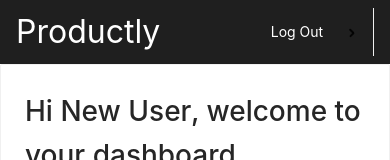
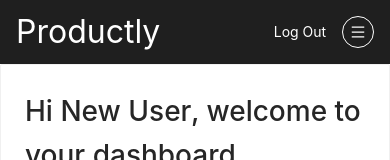
Before and after one commit to markoco14/nextjs-admin, a Next.js app: page /admin in a window 390 px wide. Shown: the top 160 px of the page. Built offline with nearby package versions, Linux system fonts and the light colour scheme; what miragejs would draw is missing.

Commit message:
set mobile and desktop navigation to inline and fix menu key errors

```diff
--- a/components/adminLayout.js
+++ b/components/adminLayout.js
@@ -1,9 +1,19 @@
 import Link from "next/link";
-import { Row, Col, Menu, Dropdown } from 'antd';
+import { useState } from 'react';
+import { Row, Col, Menu, Button, Drawer } from 'antd';
 import { MenuOutlined } from '@ant-design/icons'
-
+import { withRouter } from "next/router";
 
 export default function Layout({ children }) {
+    const [isVisible, setIsVisible] = useState(false);
+
+    const showDrawer = () => {
+        setIsVisible(true);
+    };
+
+    const onClose = () => {
+        setIsVisible(false);
+    };
 
     return (
         <>
@@ -12,62 +22,77 @@
                     <Col span={6} style={{ display: 'flex', alignItems: 'center'}}>
                         <span style={{fontSize: '2rem'}}>Productly</span>
                     </Col>
-                    <Col span={18} style={{ display: 'flex', justifyContent: 'right', alignItems: 'center'}}>
+                    <Col span={18} style={{ display: 'flex', justifyContent: 'right', alignItems: 'center', gap: '1rem'}}>
                         <Link href={`/`}>
                             <a>Log Out</a>
                         </Link>
-                        <Menu
+                        <Button
+                            className="show-800"
+                            onClick={showDrawer}
+                            ghost='true'
+                            shape='circle'
+                        >
+                            <MenuOutlined />
+                        </Button>
+                        <Drawer
+                            width='250px'
                             className='show-800'
-                            mode='vertical'
-                            title='Menu'
-                            style={{ backgroundColor: '#1f1f1f' }}
-                            icon={<MenuOutlined style={{ color: 'white', width: '1rem', height: '1rem' }}/>}
+                            placement="right"
+                            visible={isVisible}
+                            onClose={onClose}
                         >
-                            <Menu.SubMenu>
-                                <Menu.Item>
+                            <Menu
+                                mode="inline"
+                            >
+                                <Menu.Item key='1'>
                                     <Link href={`/admin`}>
                                         <a>Home</a>
                                     </Link>
                                 </Menu.Item>
-                                <Menu.SubMenu key="SubMenu" title="Products">
-                                    <Menu.Item>
+                                <Menu.SubMenu
+                                    title="Products"
+                                    type="vertical"
+                                >
+                                    <Menu.Item key='2'>
                                         <Link href={`/admin/products`}>
                                             <a>Catalogue</a>
                                         </Link>
                                     </Menu.Item>
-                                    <Menu.Item>
+                                    <Menu.Item key='3'>
                                         <Link href={`/admin/products/manage`}>
                                             <a>Manage</a>
                                         </Link>
                                     </Menu.Item>
                                 </Menu.SubMenu>
-                                <Menu.Item>
+                                <Menu.Item key='4'>
                                     <Link href={`/admin/stats`}>
                                         <a>Stats</a>
                                     </Link>
                                 </Menu.Item>
-                            </Menu.SubMenu>
-                        </Menu>
+                            </Menu>
+                        </Drawer>
                     </Col>
                 </Row>
             </header>
             <main>
-                <Row style={{flexFlow: 'nowrap', minHeight: '100vh', backgroundColor: '#1f1f1f', color: 'white'}}>
+                <Row style={{flexFlow: 'nowrap', minHeight: '100vh'}}>
                     <Col
-                        style={{ minWidth: '150px' }}
+                        style={{ minWidth: '200px', backgroundColor: 'white' }}
                         className="hide-800"
                     >
                         <Menu
+                            mode='inline'
                             className='hide-800'
-                            style={{ backgroundColor: '#1f1f1f' }}
+
+                            style={{ minHeight: '100%' }}
                         >
                             <Menu.Item>
                                 <Link href={`/admin`}
                                 >
-                                    <a style={{ color: 'white' }}>Home</a>
+                                    <a>Home</a>
                                 </Link>
                             </Menu.Item>
-                            <Menu.SubMenu key="SubMenu" title="Products" style={{ color: 'white' }}>
+                            <Menu.SubMenu key="SubMenu" title="Products">
                                 <Menu.Item>
                                     <Link href={`/admin/products`}>
                                         <a>Catalogue</a>
@@ -81,7 +106,7 @@
                             </Menu.SubMenu>
                             <Menu.Item>
                                 <Link href={`/admin/stats`}>
-                                    <a style={{ color: 'white' }}>Stats</a>
+                                    <a>Stats</a>
                                 </Link>
                             </Menu.Item>
                         </Menu>
```
